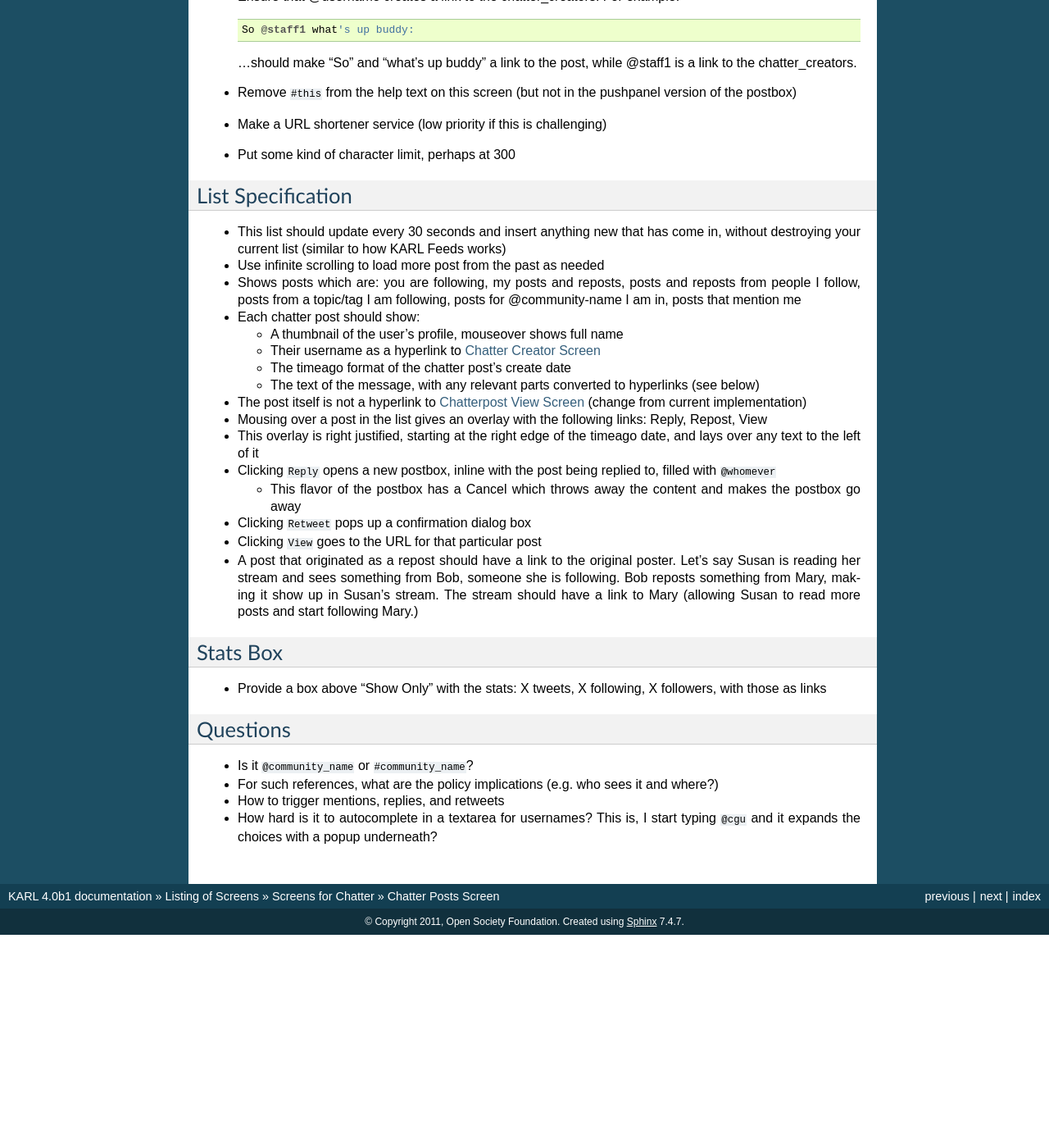
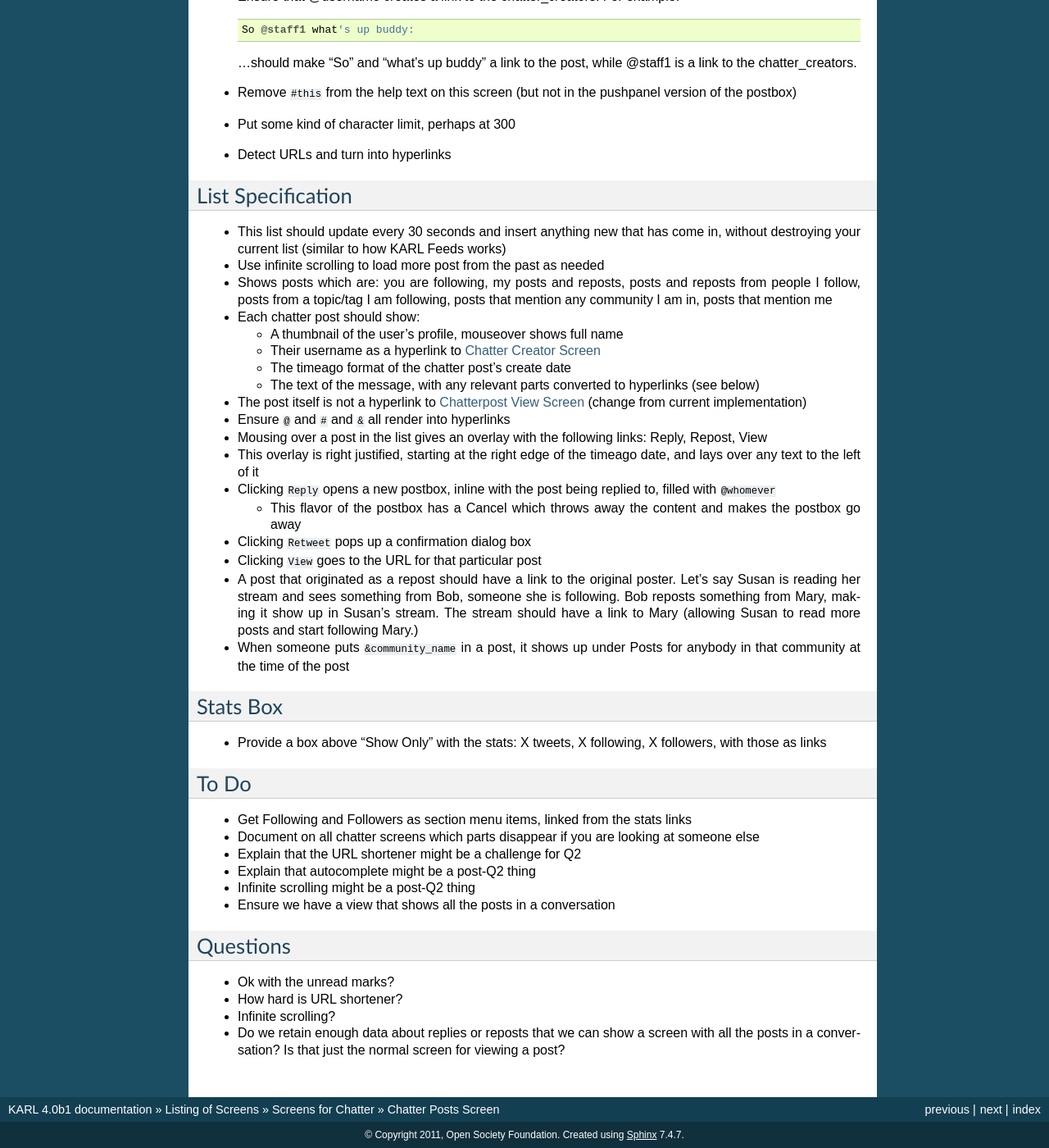
Before and after one commit to karlproject/karldocs, a Sphinx documentation site: the page built from docs/screens/chatter/chatter_posts.rst, in a window 1280 px wide and 1400 px high, scrolled down 1068 px. Shown: the whole window at 82% size. Built offline with Sphinx 7.4.7, drawn with Linux system fonts in a browser that asks for light colours; before the commit the page ends 2208 px from its top, so only the background shows below that.

Commit message:
Updates after talking with Carlos

```diff
--- a/docs/screens/chatter/chatter_posts.rst
+++ b/docs/screens/chatter/chatter_posts.rst
@@ -31,9 +31,9 @@ Postbox Specification
 - Remove ``#this`` from the help text on this screen (but not in the
   pushpanel version of the postbox)
 
-- Make a URL shortener service (low priority if this is challenging)
+- Put some kind of character limit, perhaps at 300
 
-- Put some kind of character limit, perhaps at 300
+- Detect URLs and turn into hyperlinks
 
 List Specification
 ==================
@@ -46,7 +46,8 @@ List Specification
 
 - Shows posts which are: you are following, my posts and reposts,
   posts and reposts from people I follow, posts from a topic/tag I
-  am following, posts for @community-name I am in, posts that mention me
+  am following, posts that mention any community I am in,
+  posts that mention me
 
 - Each chatter post should show:
 
@@ -61,6 +62,8 @@ List Specification
 
 - The post itself is not a hyperlink to :doc:`chatterpost_view` (change
   from current implementation)
+
+- Ensure ``@`` and ``#`` and ``&`` all render into hyperlinks
 
 - Mousing over a post in the list gives an overlay with the following
   links: Reply, Repost, View
@@ -84,22 +87,43 @@ List Specification
   making it show up in Susan's stream. The stream should have a link to
   Mary (allowing Susan to read more posts and start following Mary.)
 
+- When someone puts ``&community_name`` in a post,
+  it shows up under Posts for anybody in that community at the time of
+  the post
+
 Stats Box
 =========
 
 - Provide a box above "Show Only" with the  stats: X tweets,
   X following, X followers, with those as links
 
+
+To Do
+=====
+
+- Get Following and Followers as section menu items, linked from the
+  stats links
+
+- Document on all chatter screens which parts disappear if you are
+  looking at someone else
+
+- Explain that the URL shortener might be a challenge for Q2
+
+- Explain that autocomplete might be a post-Q2 thing
+
+- Infinite scrolling might be a post-Q2 thing
+
+- Ensure we have a view that shows all the posts in a conversation
+
 Questions
 =========
 
-- Is it ``@community_name`` or ``#community_name``?
+- Ok with the unread marks?
 
-- For such references, what are the policy implications (e.g. who sees
-  it and where?)
+- How hard is URL shortener?
 
-- How to trigger mentions, replies, and retweets
+- Infinite scrolling?
 
-- How hard is it to autocomplete in a textarea for usernames? This is,
-  I start typing ``@cgu`` and it expands the choices with a popup
-  underneath?
+- Do we retain enough data about replies or reposts that we can show a
+  screen with all the posts in a conversation? Is that just the normal
+  screen for viewing a post?
```
